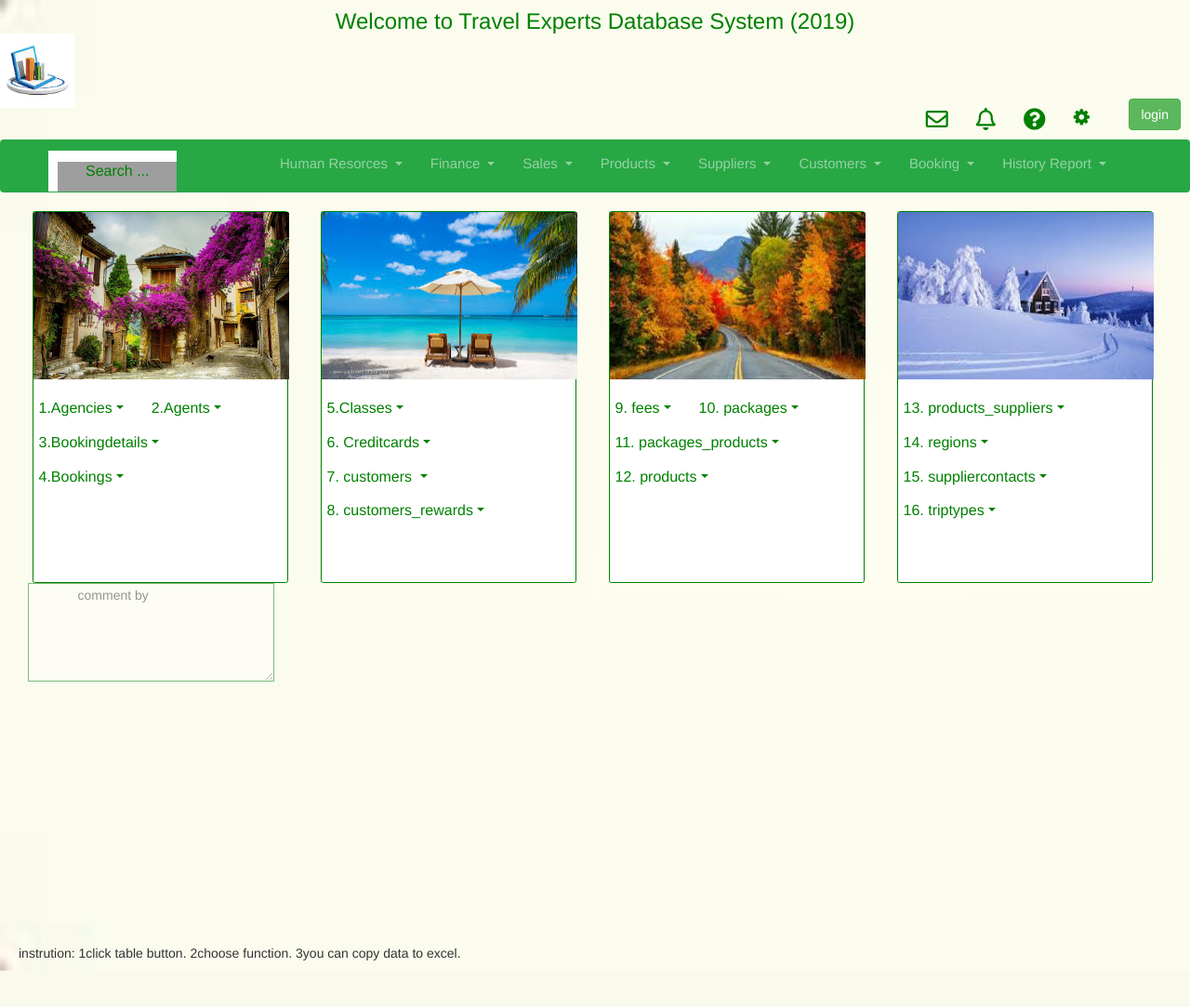
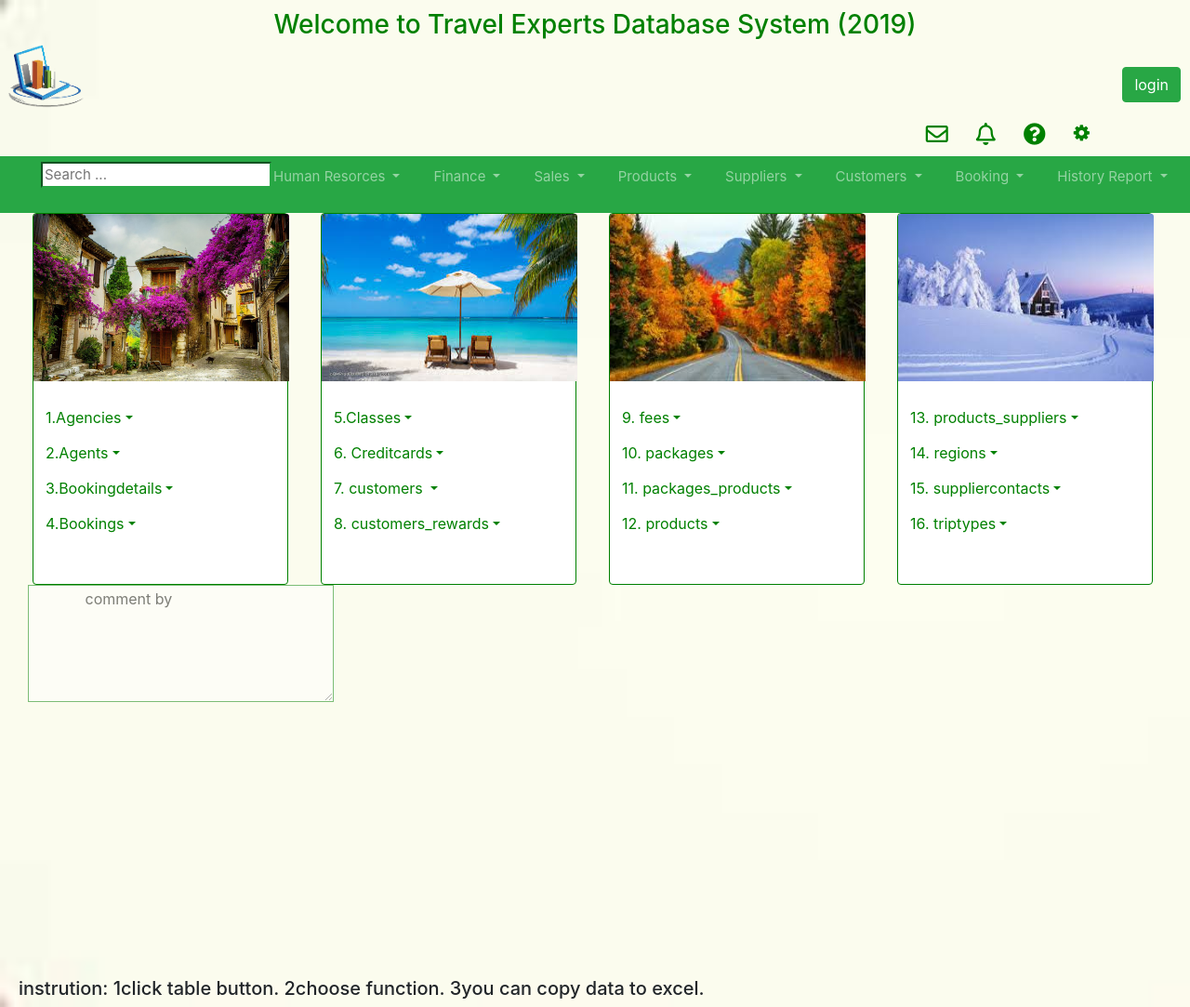
Before and after one commit to Ellen201906/TravelExpertsDatabaseCellphone, a PHP site: page / in a window 1280 px wide. Shown: the whole page at 93% size. Before the commit the page ends 1044 px from the top, so only its background shows below. Run offline with PHP 8.4, Linux system fonts and the light colour scheme; some libraries are stand-ins or nearby versions; grey boxes are pictures that could not be loaded.

Commit message:
Add files via upload

```diff
--- a/index.php
+++ b/index.php
@@ -3,23 +3,21 @@
 <head>
     <meta charset="utf-8" />
 	 <meta name="viewport" content="width=device-width, initial-scale=1">
+	 <meta name="viewport" content="width=device-width, height=device-height, initial-scale=1.0, maximum-scale=1.0, user-scalable=0">
+    <meta http-equiv="X-UA-Compatible" content="IE=edge">
 	 <link rel="stylesheet" href="reset.css">
-    <link rel="stylesheet" href="https://cdn.staticfile.org/twitter-bootstrap/4.1.0/css/bootstrap.min.css">
-	<link rel="stylesheet" href="https://cdn.staticfile.org/twitter-bootstrap/3.3.7/css/bootstrap.min.css">
+   <link rel="stylesheet" href="https://cdn.staticfile.org/twitter-bootstrap/4.3.1/css/bootstrap.min.css">
 
     <link rel="stylesheet" href="https://cdnjs.cloudflare.com/ajax/libs/font-awesome/4.7.0/css/font-awesome.min.css">
     <link rel='stylesheet' href='https://use.fontawesome.com/releases/v5.7.0/css/all.css' integrity='sha384-lZN37f5QGtY3VHgisS14W3ExzMWZxybE1SJSEsQp9S+oqd12jhcu+A56Ebc1zFSJ' crossorigin='anonymous'>
     <link rel="stylesheet" href="https://cdnjs.cloudflare.com/ajax/libs/font-awesome/4.7.0/css/font-awesome.min.css">
-   <link rel="stylesheet" href="search.css">
-    <link rel="stylesheet" href="stylesheet.css">
-	<script src="https://code.jquery.com/jquery-3.3.1.slim.min.js" integrity="sha384-q8i/X+965DzO0rT7abK41JStQIAqVgRVzpbzo5smXKp4YfRvH+8abtTE1Pi6jizo" crossorigin="anonymous"></script>
-    <script src="https://cdnjs.cloudflare.com/ajax/libs/popper.js/1.14.7/umd/popper.min.js" integrity="sha384-UO2eT0CpHqdSJQ6hJty5KVphtPhzWj9WO1clHTMGa3JDZwrnQq4sF86dIHNDz0W1" crossorigin="anonymous"></script>
-    <script src="https://stackpath.bootstrapcdn.com/bootstrap/4.3.1/js/bootstrap.min.js" integrity="sha384-JjSmVgyd0p3pXB1rRibZUAYoIIy6OrQ6VrjIEaFf/nJGzIxFDsf4x0xIM+B07jRM" crossorigin="anonymous"></script>
 
 
-
-    <title>Travel Experts Database System</title>
-
+	<script src="js/jquery-3.4.1.min.js"></script>
+    <script type="text/javascript" src="js/bootstrap.min.js"></script>
+    <script src="https://cdn.staticfile.org/jquery/3.2.1/jquery.min.js"></script>
+    <script src="https://cdn.staticfile.org/popper.js/1.15.0/umd/popper.min.js"></script>
+    <script src="https://cdn.staticfile.org/twitter-bootstrap/4.3.1/js/bootstrap.min.js"></script>
   <style>
 
           .card, .card-body {
@@ -181,9 +179,9 @@ body{
 
   <!--header for system heardermenu tooltip dropdown-->
     <h3 id="head1">Welcome to Travel Experts Database System (2019)</h3>
-    <img src="icon.jpg" style="width:80px;margin-top:-10px">
+    <img src="icon.png" style="width:100px;margin-top:-20px">
 	<br>
-	<button style="float:right;margin-top:-10px;margin-right:10px" type="button" class="btn btn-success" data-toggle="modal" data-target="#myModal">
+	<button style="float:right;margin-top:-60px;margin-right:10px" type="button" class="btn btn-success" data-toggle="modal" data-target="#myModal">
       login
    </button>
 
@@ -218,7 +216,7 @@ body{
 
 
 
-	   <div style="margin-top:-45px;margin-right:78px;display:block" class="container">
+	   <div style="margin-top:-60px;margin-right:78px;display:block" class="container">
       <!--setting , user can change photos and background image-->
 		 <a class="nav-item dropdown"><a class="headermenu " class="nav-link dropdown-toggle" href="#" id="navbardrop" data-toggle="dropdown"  data-toggle="tooltip" data-placement="bottom" title="setting" >
 	         <i class="fa fa-cog" style="font-size:20px"></i>
@@ -241,6 +239,7 @@ body{
 
 
 <!--navgation bar-->
+<br><br><br><br>
    <nav class="navbar navbar-expand-sm bg-success navbar-dark">
      <button class="navbar-toggler" type="button" data-toggle="collapse" data-target="#navbarNavDropdown" aria-controls="navbarNavDropdown" aria-expanded="false" aria-label="Toggle navigation">
       <span class="navbar-toggler-icon"></span>
```
Also changed, not shown: icon.png (added).
